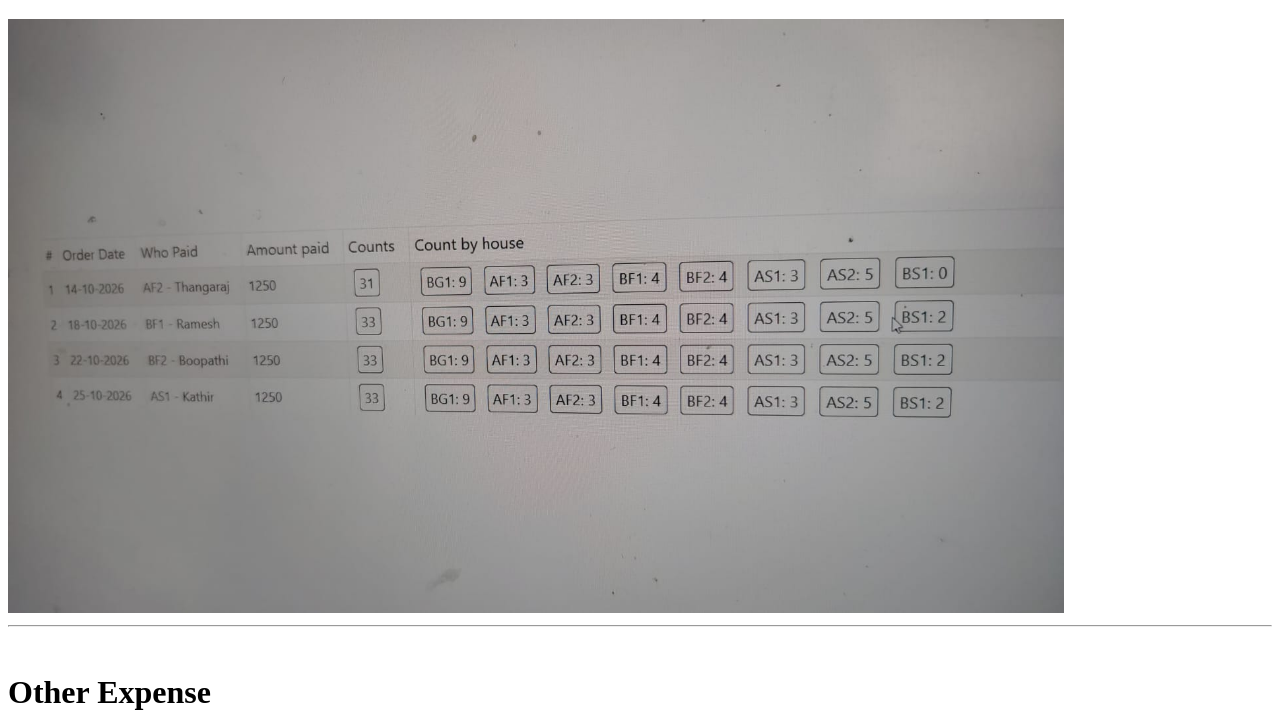
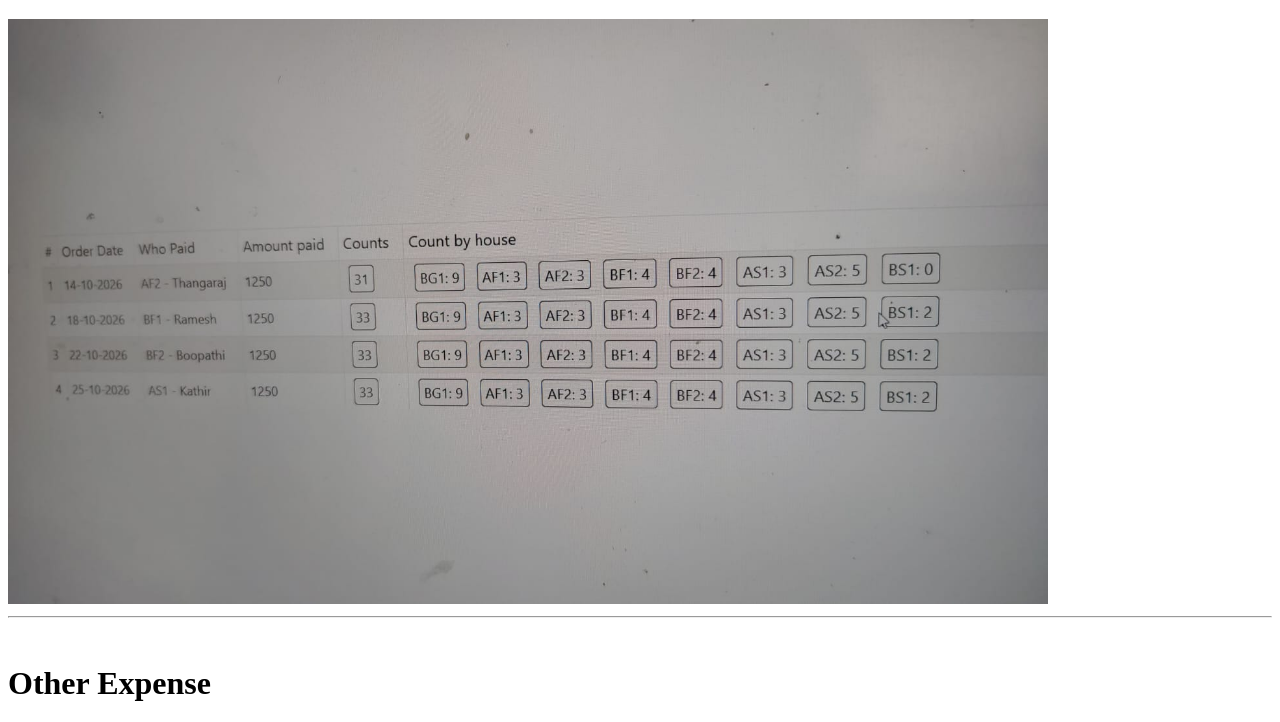
Before and after one commit to boopathi2k7/expense, a plain HTML site: page index.html in a window 1280 px wide. Shown: the part 61-783 px from the top of the page. Drawn offline with Linux system fonts and the light colour scheme.

Commit message:
Adjust image width from 66rem to 65rem

```diff
--- a/index.html
+++ b/index.html
@@ -4,7 +4,7 @@
 <title>Page Title</title>
 <style>
   img {
-    width: 66rem;
+    width: 65rem;
 }
 </style>
 
```
